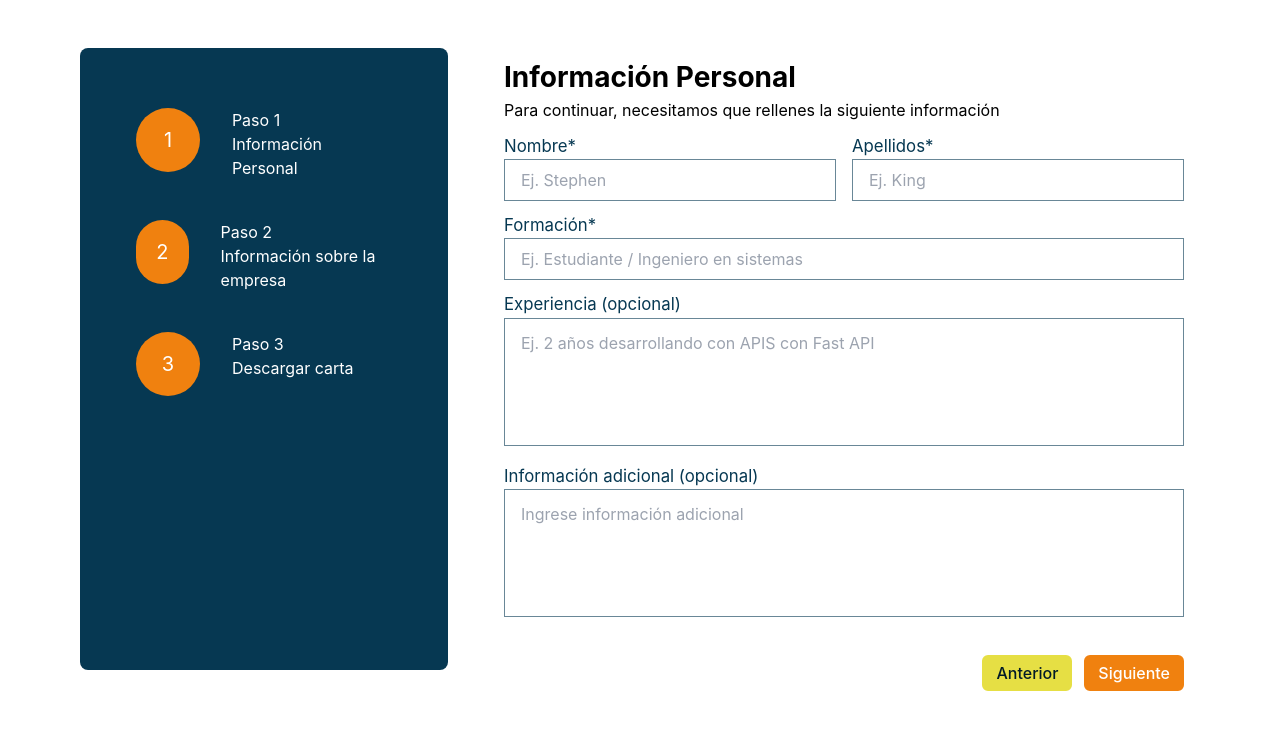
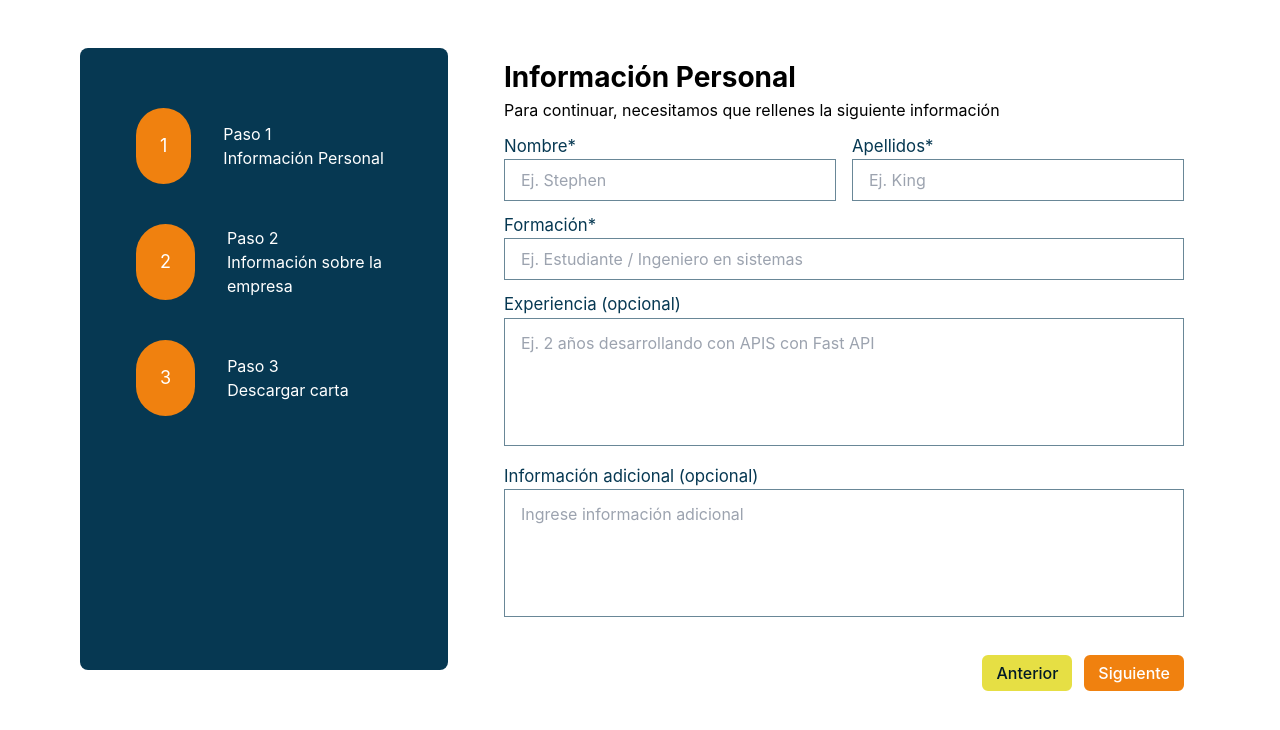
Before and after one commit to devmatchworking/hackaton-tribu1-frontend, a React (Vite) app: page / in a window 1280 px wide. Shown: the top 730 px of the page. Built offline with nearby package versions, Linux system fonts and the light colour scheme.

Commit message:
fix menu

```diff
--- a/src/components/MenuComponent/Menu.css
+++ b/src/components/MenuComponent/Menu.css
@@ -18,13 +18,17 @@
   }
 
   .number {
-    @apply bg-tangerine p-2 rounded-full w-16 h-16 content-center text-center mr-8 text-xl;
+    @apply bg-tangerine p-6 rounded-full w-fit h-fit content-center text-center mr-8 text-lg;
   }
 
   .step {
     @apply text-left;
   }
 
+  .info{
+    @apply flex flex-col justify-center;
+  }
+
   .information {
     @apply text-left;
   }
--- a/src/components/MenuComponent/Menu.jsx
+++ b/src/components/MenuComponent/Menu.jsx
@@ -6,7 +6,7 @@ export function Menu() {
       <section className="steps">
         <div className="selection">
           <span className="number">1</span>
-          <div>
+          <div className="info">
             <h2 className="step">Paso 1</h2>
             <span className="information">Información Personal</span>
           </div>
@@ -14,7 +14,7 @@ export function Menu() {
 
         <div className="selection">
           <span className="number">2</span>
-          <div>
+          <div className="info">
             <h2 className="step">Paso 2</h2>
             <span className="information">Información sobre la empresa</span>
           </div>
@@ -22,7 +22,7 @@ export function Menu() {
 
         <div className="selection">
           <span className="number">3</span>
-          <div>
+          <div className="info">
             <h2 className="step">Paso 3</h2>
             <span className="information">Descargar carta</span>
           </div>
```
